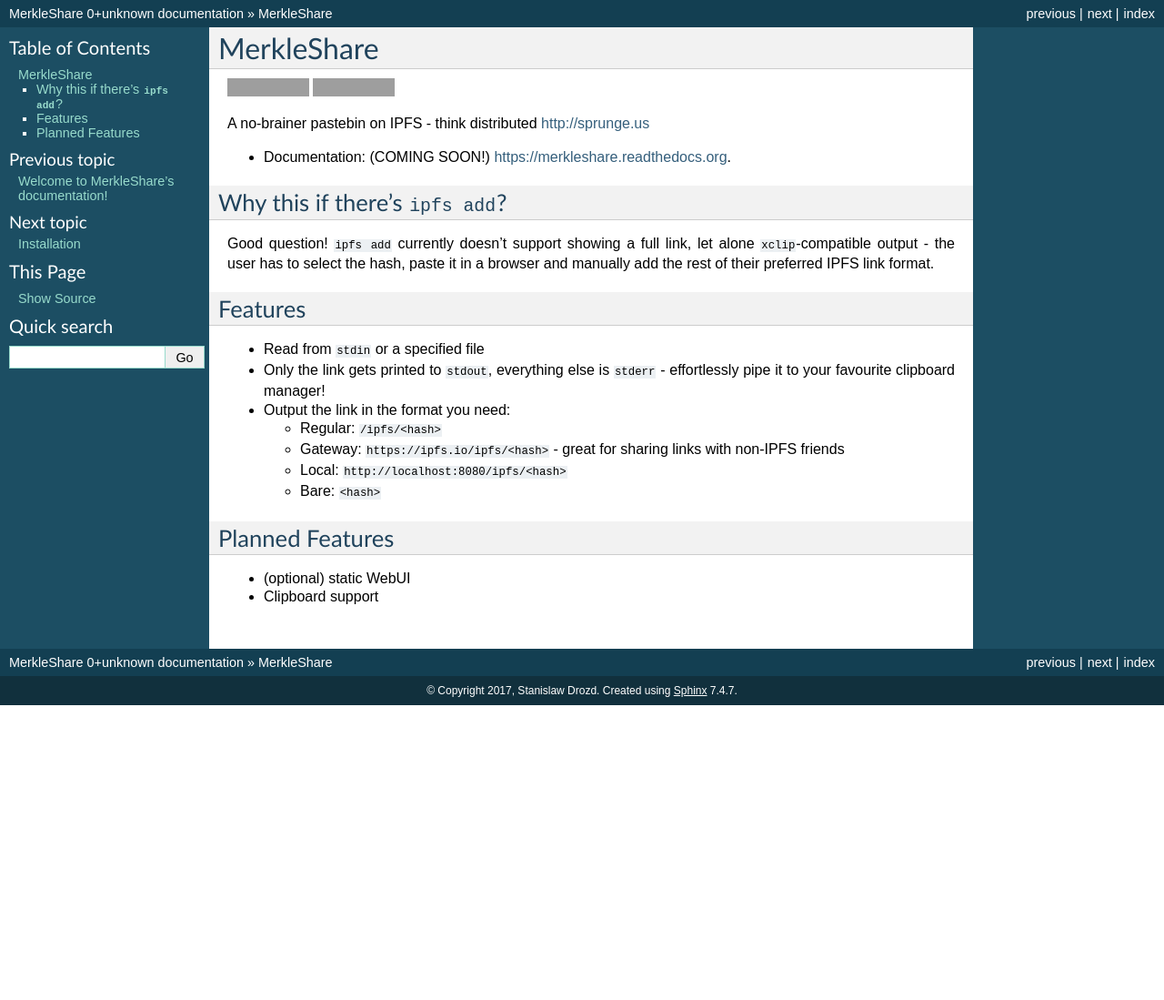
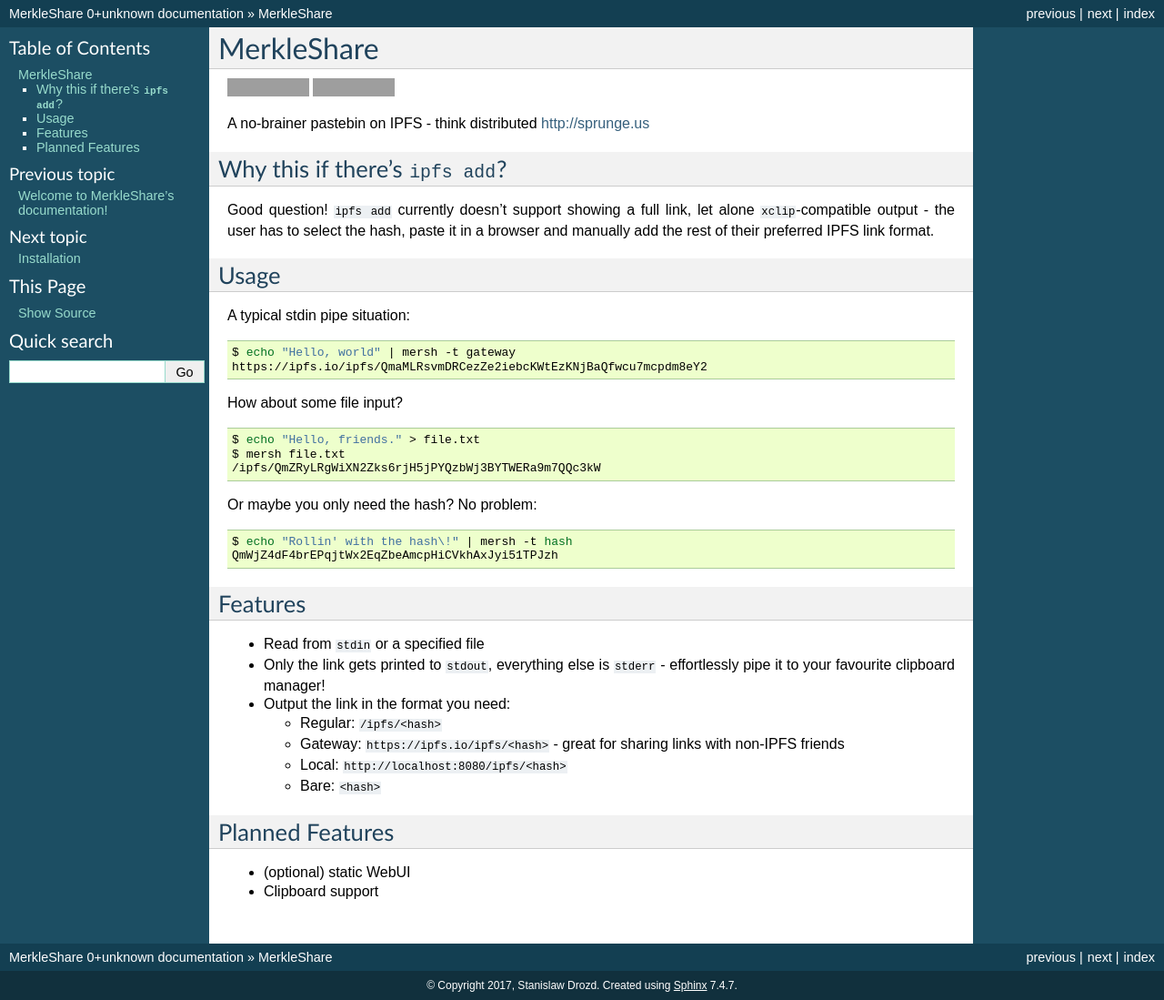
Before and after one commit to drozdziak1/merkleshare, a Sphinx documentation site: the page built from docs/readme.rst, in a window 1280 px wide. Shown: the whole page at 91% size. Built offline with Sphinx 7.4.7, drawn with Linux system fonts in a browser that asks for light colours; before the commit the page ends 900 px from its top, so only the background shows below that; grey boxes are pictures that could not be loaded.

Commit message:
update docs:
* CONTRIBUTING.rst: Update Python versions list
* README.rst: Move usage in
* docs/index.rst: Add modules.rst to the index
* docs/usage.rst: moved to README.rst

```diff
--- a/CONTRIBUTING.rst
+++ b/CONTRIBUTING.rst
@@ -98,6 +98,6 @@
 2. If the pull request adds functionality, the docs should be updated. Put
    your new functionality into a function with a docstring, and add the
    feature to the list in README.rst.
-3. The pull request should work for Python 2.7, 3.3, 3.4, 3.5 and for PyPy. Check
+3. The pull request should work for Python 3.4, 3.5, 3.6 and for PyPy. Check
    https://travis-ci.org/drozdziak1/merkleshare/pull_requests
    and make sure that the tests pass for all supported Python versions.
--- a/README.rst
+++ b/README.rst
@@ -11,13 +11,36 @@
 
 A no-brainer pastebin on IPFS - think distributed http://sprunge.us
 
-* Documentation: (COMING SOON!) https://merkleshare.readthedocs.org.
-
 Why this if there's ``ipfs add``?
 ---------------------------------
 Good question! ``ipfs add`` currently doesn't support showing a full link, let alone
 ``xclip``-compatible output - the user has to select the hash, paste it in a browser
 and manually add the rest of their preferred IPFS link format.
+
+Usage
+-----
+
+A typical stdin pipe situation:
+
+.. code-block:: bash
+
+   $ echo "Hello, world" | mersh -t gateway
+   https://ipfs.io/ipfs/QmaMLRsvmDRCezZe2iebcKWtEzKNjBaQfwcu7mcpdm8eY2
+
+How about some file input?
+
+.. code-block:: bash
+
+   $ echo "Hello, friends." > file.txt
+   $ mersh file.txt
+   /ipfs/QmZRyLRgWiXN2Zks6rjH5jPYQzbWj3BYTWERa9m7QQc3kW
+
+Or maybe you only need the hash? No problem:
+
+.. code-block:: bash
+
+   $ echo "Rollin' with the hash\!" | mersh -t hash
+   QmWjZ4dF4brEPqjtWx2EqZbeAmcpHiCVkhAxJyi51TPJzh
 
 Features
 --------
```
Also changed, not shown: docs/index.rst (+7 -1 lines), docs/usage.rst (deleted, +0 -7 lines).
